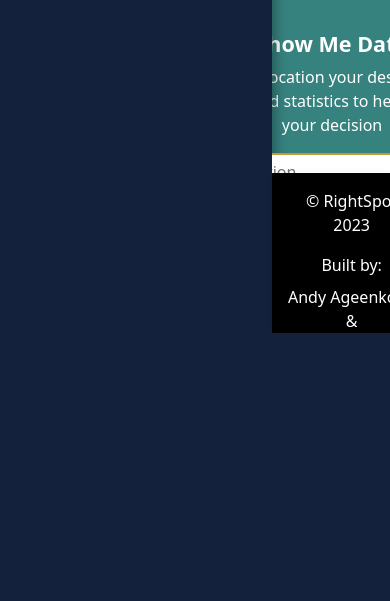
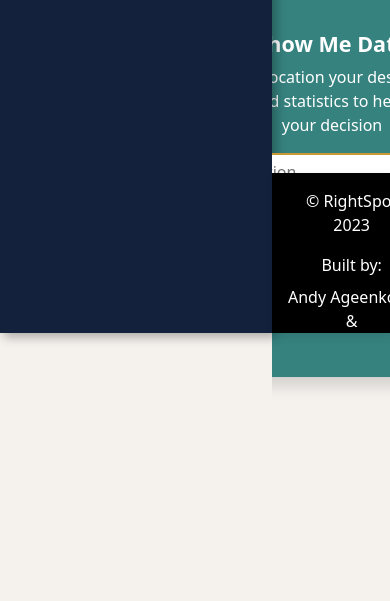
Before and after one commit to rightspot-ga/RightSpot, a Django app: template main_app/templates/home.html in a window 390 px wide. Shown: the part 511-1112 px from the top of the page. Before the commit the page ends 844 px from the top, so only its background shows below. Run offline with Django 4.2, Linux system fonts and the light colour scheme; the template is opened without the code that fills it, so the values that code supplies are empty; some libraries are stand-ins or nearby versions.

Commit message:
Adjust styling for footer and page on mobile

```diff
--- a/main_app/static/css/main.css
+++ b/main_app/static/css/main.css
@@ -130,6 +130,7 @@
     transition: all 0.4s;
     padding: 1rem 1rem 0 1rem;
     overflow: auto;
+    z-index: 9999 !important;
 }
 
 footer > .wrapper{
@@ -286,7 +287,7 @@
     left: 0 !important;
     width: 100% !important;
     height: auto !important;
-    z-index: 9999 !important;
+    z-index: 9998 !important;
 }
 
 .what3words-autosuggest-message{
@@ -339,6 +340,11 @@
         justify-content: center;
     }
 
+    .page-content{
+        height: auto;
+        padding-bottom: 11rem;
+    }
+
   }
 
   /* Styles for screens smaller than 690px */
```
